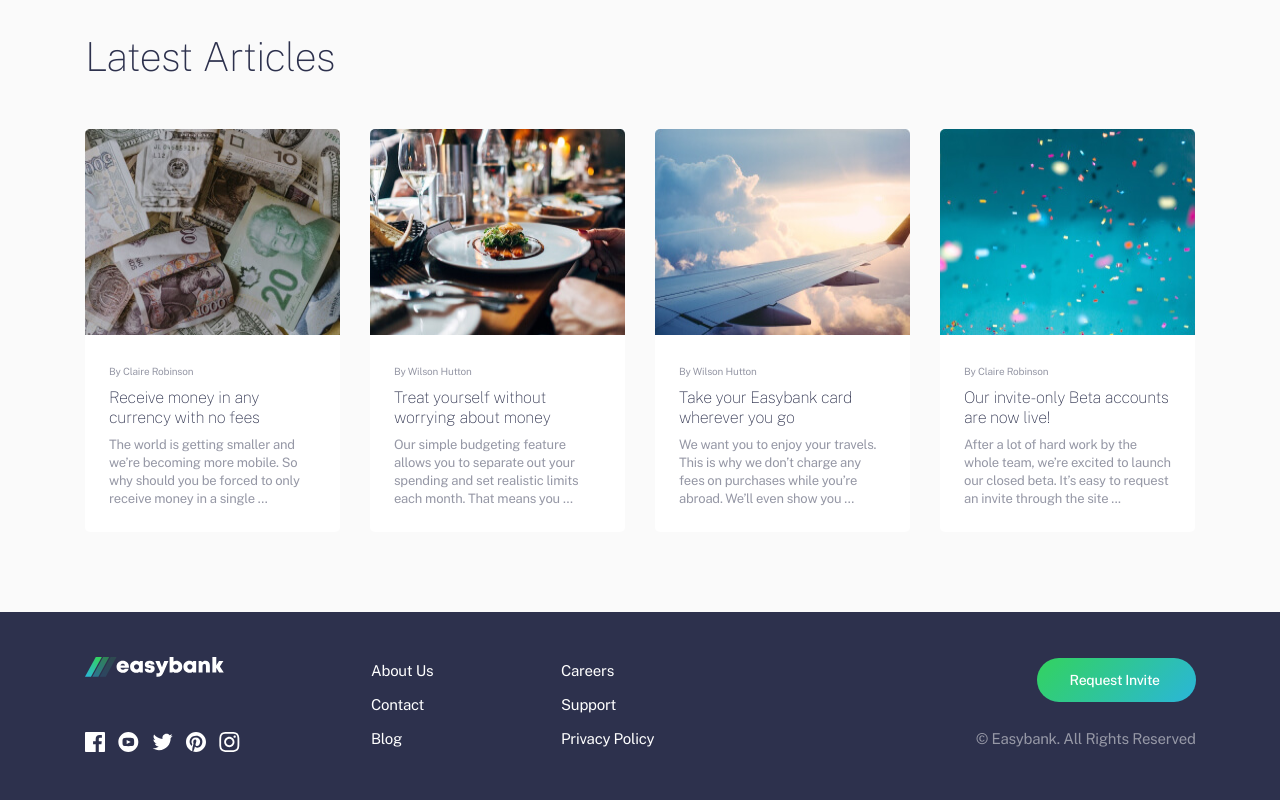
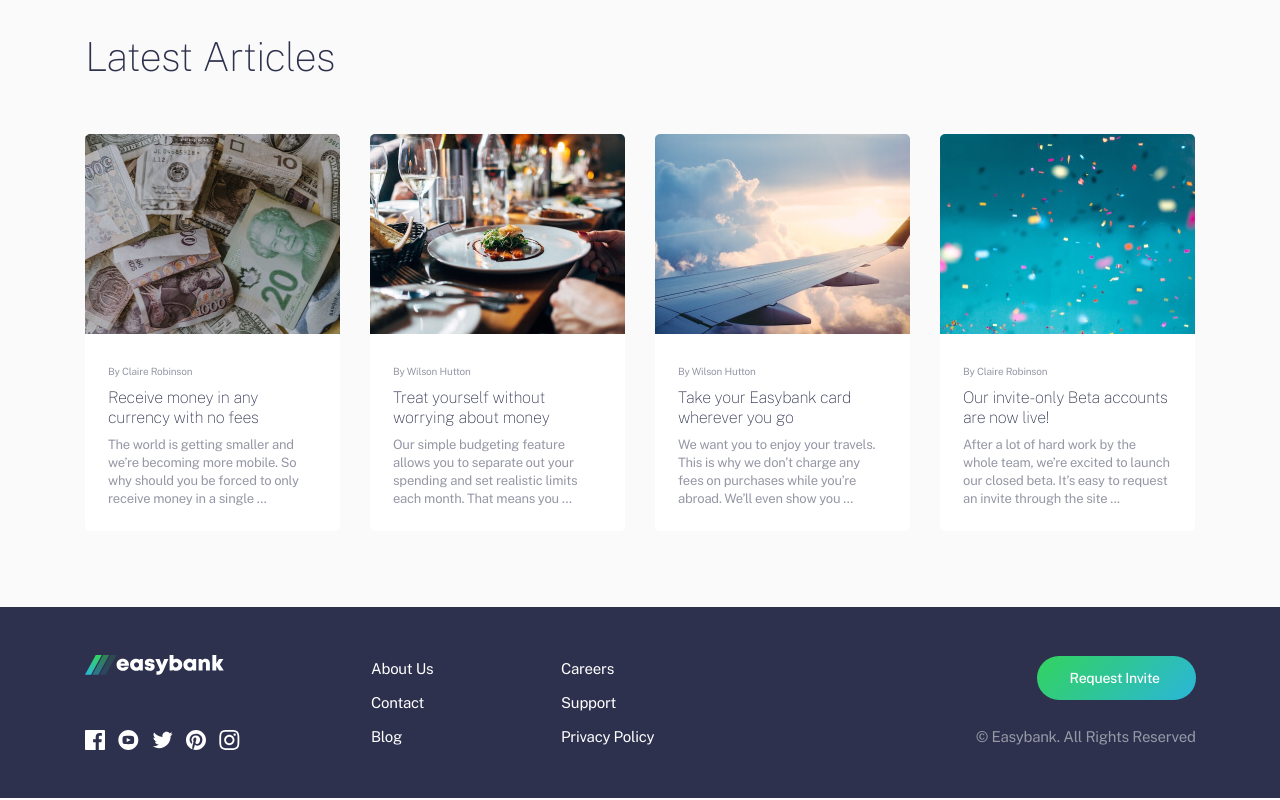
Before and after one commit to Andarov/easy-bank, a plain HTML site: page index.html in a window 1280 px wide. Shown: the part 1459-2259 px from the top of the page. Drawn offline with Linux system fonts and the light colour scheme.

Commit message:
Add display black to articles images

```diff
--- a/css/main.css
+++ b/css/main.css
@@ -136,7 +136,6 @@ a {
 .sitenav__item:not(:last-child) {
     margin-right: 32px;
 }
-
 
 .sitenav__link {
     display: flex;
@@ -319,7 +318,7 @@ a {
 /* Articles */
 .articles {
     padding-top: 80px;
-    padding-bottom: 80px;
+    padding-bottom: 76px;
     background-color: var(--hero-bg);
 }
 
@@ -330,7 +329,7 @@ a {
     letter-spacing: -0.714286px;
     color: var(--heading-color);
     margin: 0;
-    margin-bottom: 40px;
+    margin-bottom: 45px;
 }
 
 .articles__list {
@@ -349,12 +348,13 @@ a {
 }
 
 .articles__img {
+    display: block;
     width: 255px;
-    height: 206px;
+    height: 200px;
 }
 
 .articles__content {
-    padding: 14px 24px 24px 24px;
+    padding: 23px;
 }
 
 .articles__author {
@@ -391,7 +391,7 @@ a {
 /* Footer */
 .footer {
     background-color: var(--heading-color);
-    padding-top: 45px;
+    padding-top: 48px;
     padding-bottom: 48px;
 }
 
```
